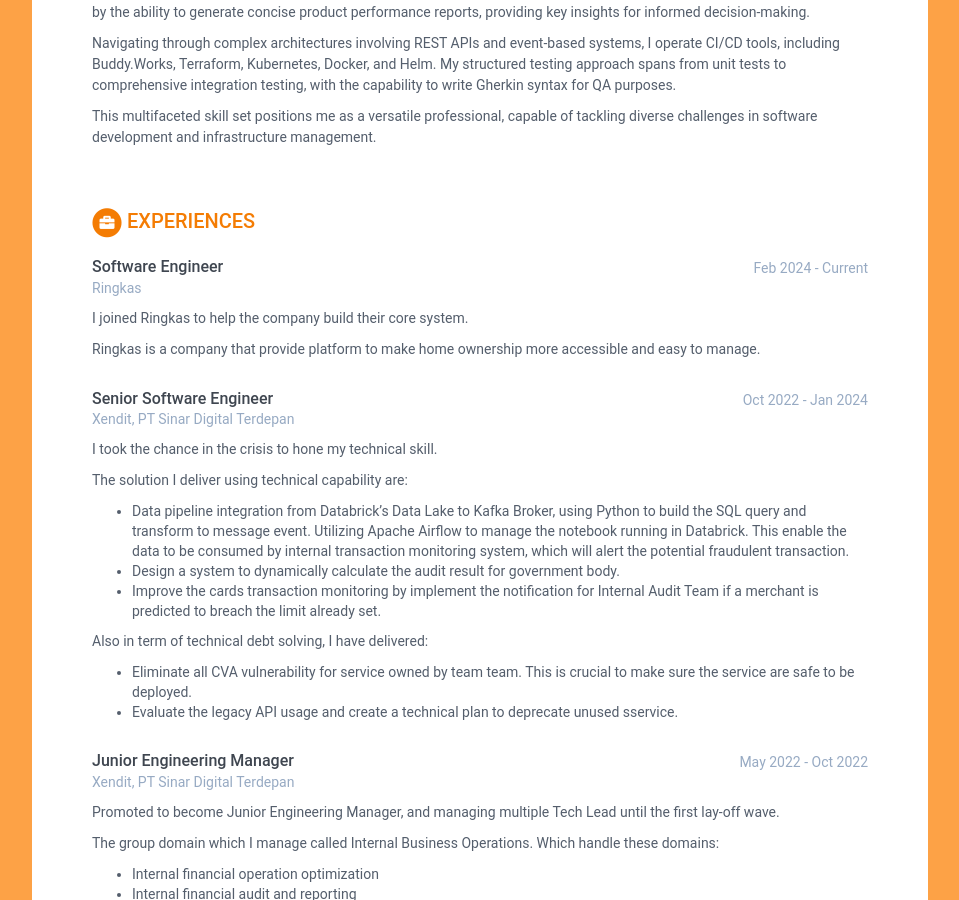
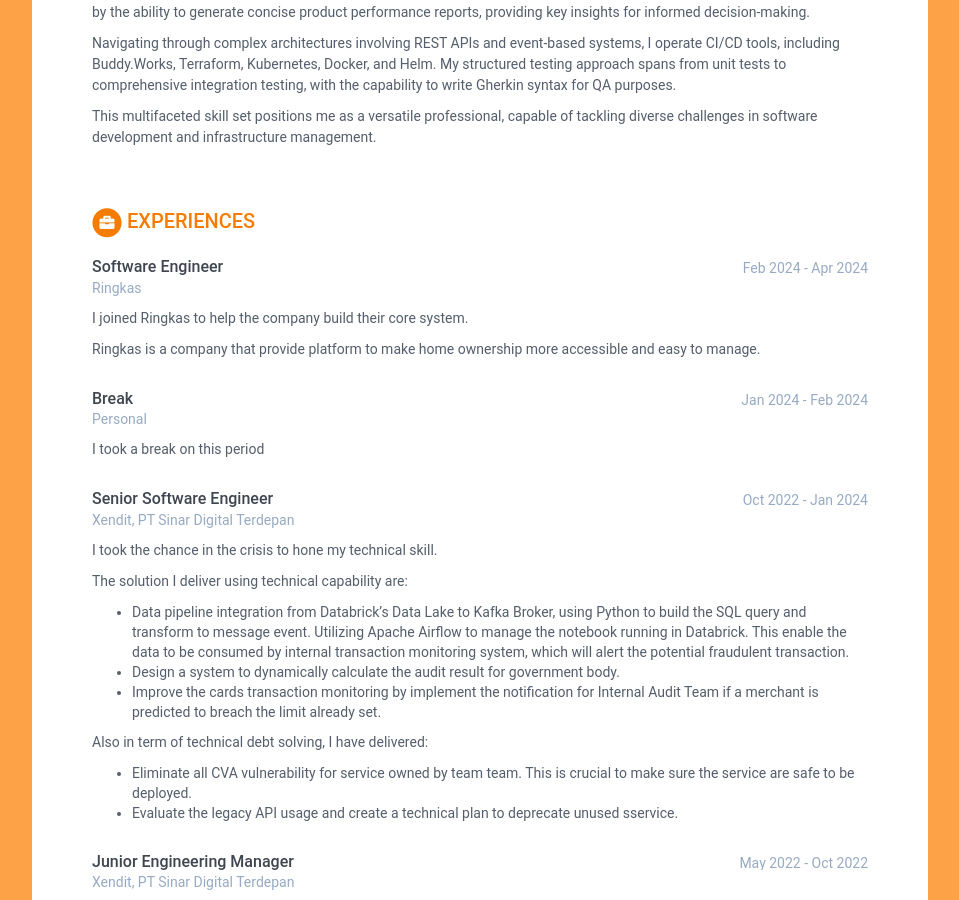
Before and after one commit to cakjulpikar/life-cv, a Jekyll site: the page built from index.html, in a window 1280 px wide and 900 px high, scrolled down 494 px. Shown: the whole window, without its empty margins (96-1055 px from the left). Built offline with Jekyll 4.4.1, drawn with Linux system fonts in a browser that asks for light colours.

```diff
--- a/_data/data.yml
+++ b/_data/data.yml
@@ -93,13 +93,18 @@
   title: Experiences
   info:
     - role: Software Engineer
-      time: Feb 2024 - Current
+      time: Feb 2024 - Apr 2024
       company: Ringkas
       details: |
         I joined Ringkas to help the company build their core system.
 
         Ringkas is a company that provide platform to make home
         ownership more accessible and easy to manage.
+    - role: Break
+      time: Jan 2024 - Feb 2024
+      company: Personal
+      details: |
+        I took a break on this period
     - role: Senior Software Engineer
       time: Oct 2022 - Jan 2024
       company: Xendit, PT Sinar Digital Terdepan
```
